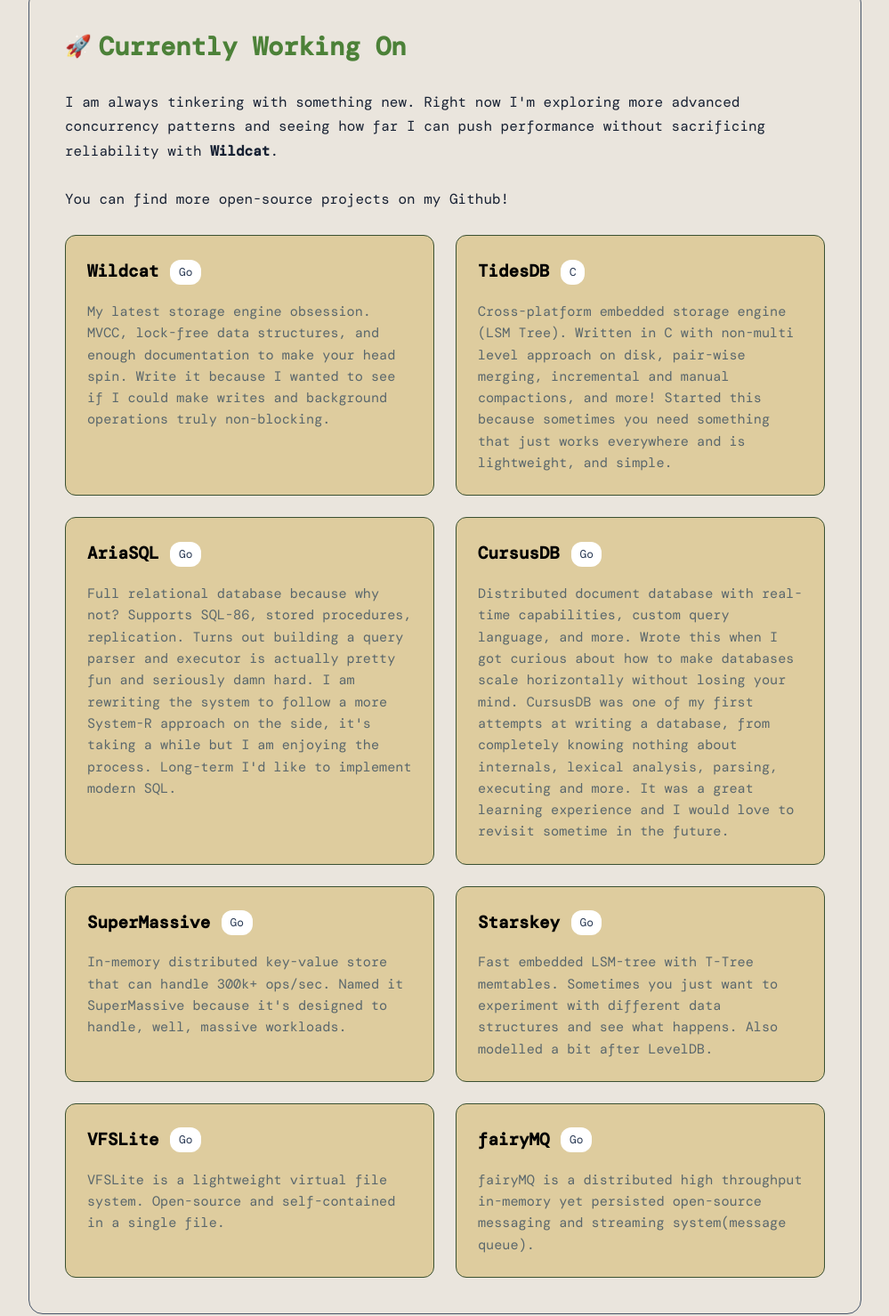
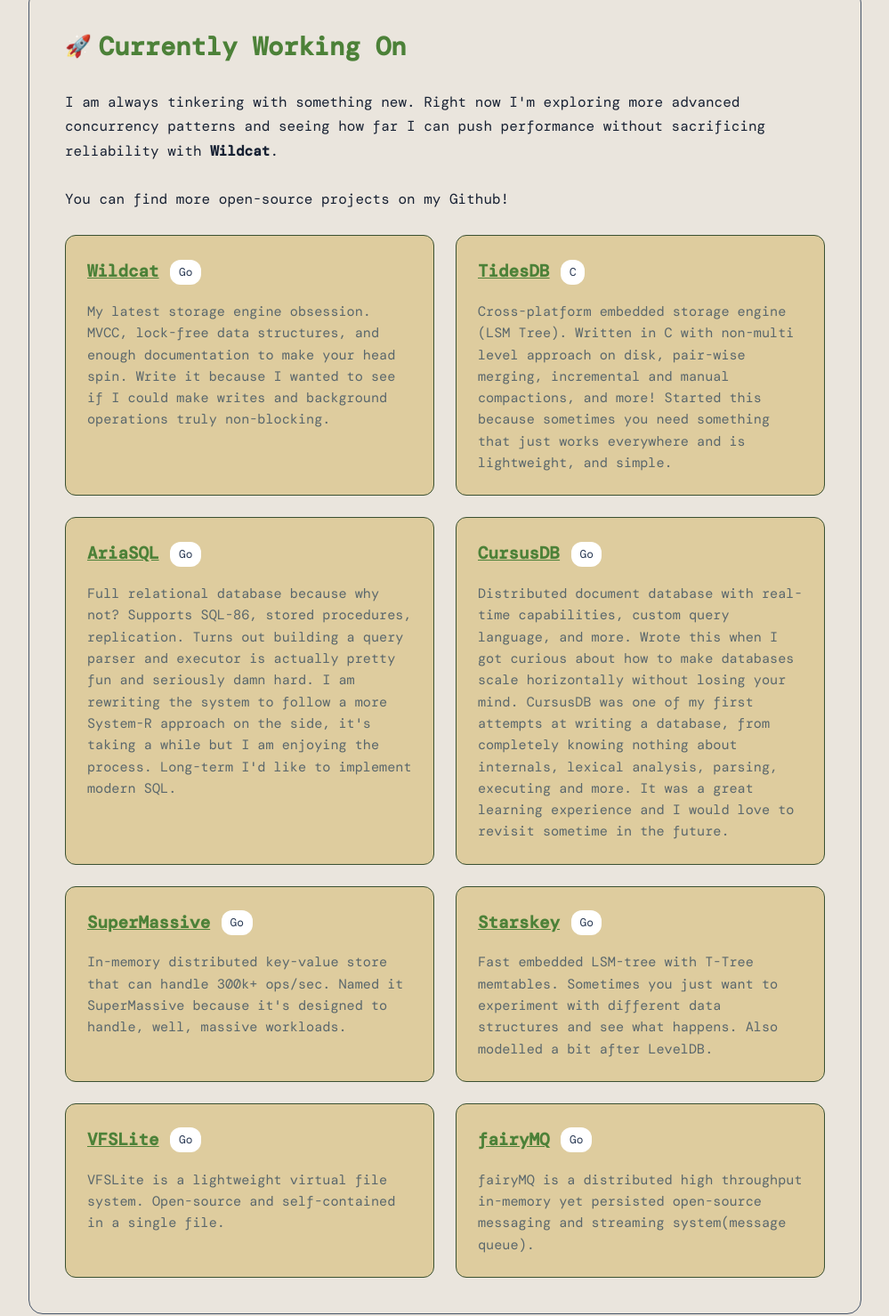
Before and after one commit to guycipher/guycipher.github.io, a plain HTML site: page index.html in a window 1280 px wide. Shown: the part 3082-4561 px from the top of the page at 89% size, without its empty margins (140-1139 px from the left). Drawn offline with nearby package versions, Linux system fonts and the light colour scheme; a web font is replaced by a local one.

Commit message:
more minor touch ups

```diff
--- a/index.html
+++ b/index.html
@@ -122,7 +122,7 @@
             <div class="projects-grid">
                 <div class="project-card">
                     <div class="project-header">
-                        <div class="project-name">Wildcat</div>
+                        <div class="project-name"><a href="https://github.com/wildcatdb/wildcat">Wildcat</a></div>
                         <div class="project-tech">Go</div>
                     </div>
                     <div class="project-description">
@@ -132,7 +132,7 @@
 
                 <div class="project-card">
                     <div class="project-header">
-                        <div class="project-name">TidesDB</div>
+                        <div class="project-name"><a href="https://github.com/tidesdb/tidesdb">TidesDB</a></div>
                         <div class="project-tech">C</div>
                     </div>
                     <div class="project-description">
@@ -142,7 +142,7 @@
 
                 <div class="project-card">
                     <div class="project-header">
-                        <div class="project-name">AriaSQL</div>
+                        <div class="project-name"><a href="https://github.com/ariasql/ariasql">AriaSQL</a></div>
                         <div class="project-tech">Go</div>
                     </div>
                     <div class="project-description">
@@ -152,7 +152,7 @@
 
                 <div class="project-card">
                     <div class="project-header">
-                        <div class="project-name">CursusDB</div>
+                        <div class="project-name"><a href="https://github.com/cursusdb/cursusdb">CursusDB</a></div>
                         <div class="project-tech">Go</div>
                     </div>
                     <div class="project-description">
@@ -162,7 +162,7 @@
 
                 <div class="project-card">
                     <div class="project-header">
-                        <div class="project-name">SuperMassive</div>
+                        <div class="project-name"><a href="https://github.com/supermassivedb">SuperMassive</a></div>
                         <div class="project-tech">Go</div>
                     </div>
                     <div class="project-description">
@@ -172,7 +172,7 @@
 
                 <div class="project-card">
                     <div class="project-header">
-                        <div class="project-name">Starskey</div>
+                        <div class="project-name"><a href="https://github.com/starskey-io">Starskey</a></div>
                         <div class="project-tech">Go</div>
                     </div>
                     <div class="project-description">
@@ -182,7 +182,7 @@
 
                 <div class="project-card">
                     <div class="project-header">
-                        <div class="project-name">VFSLite</div>
+                        <div class="project-name"><a href="https://github.com/vfslite">VFSLite</a></div>
                         <div class="project-tech">Go</div>
                     </div>
                     <div class="project-description">
@@ -192,7 +192,7 @@
 
                 <div class="project-card">
                     <div class="project-header">
-                        <div class="project-name">fairyMQ</div>
+                        <div class="project-name"><a href="https://github.com/fairymq">fairyMQ</a></div>
                         <div class="project-tech">Go</div>
                     </div>
                     <div class="project-description">
```
Also changed, not shown: blog.html (+4 -1 lines).
